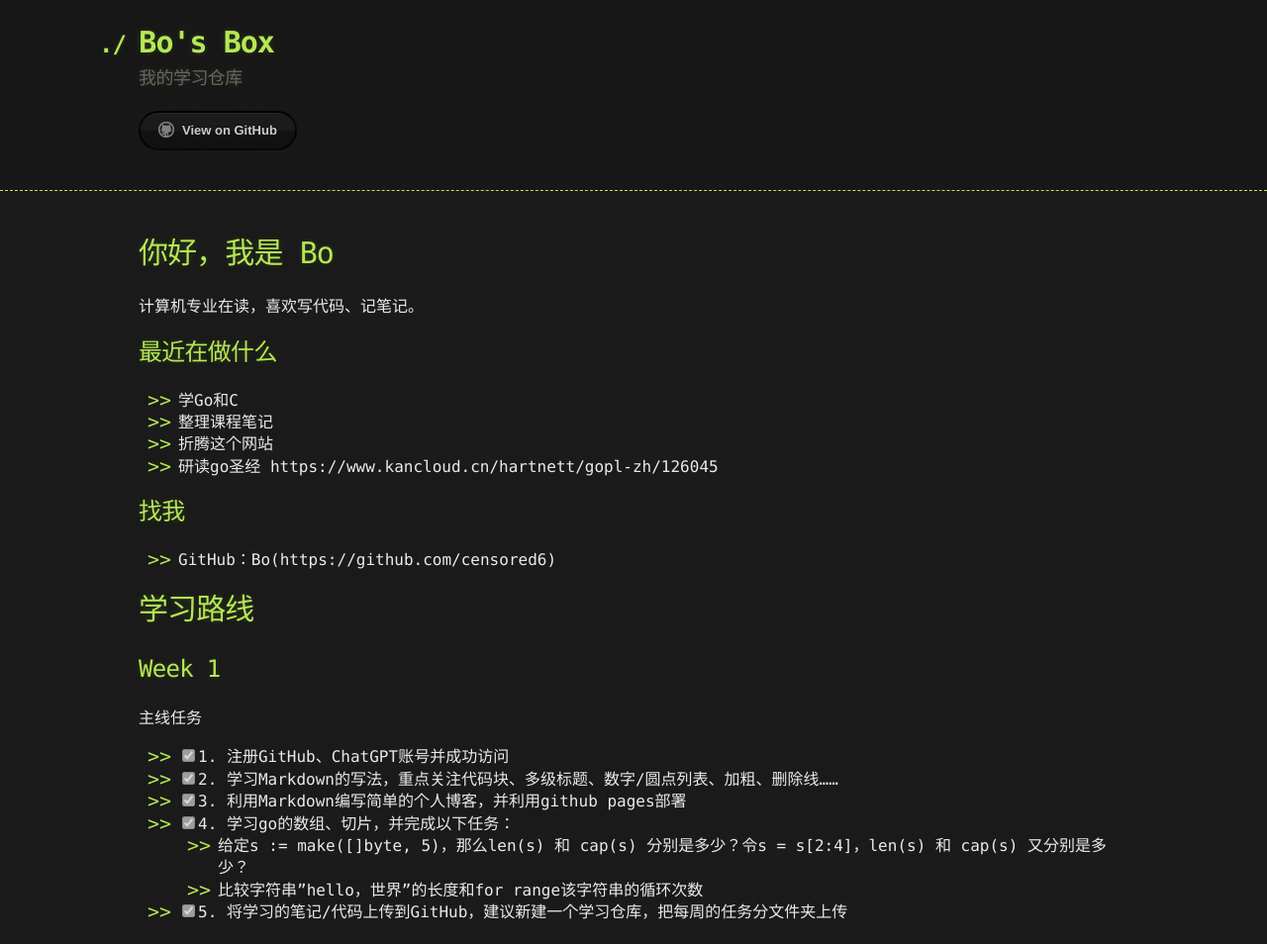
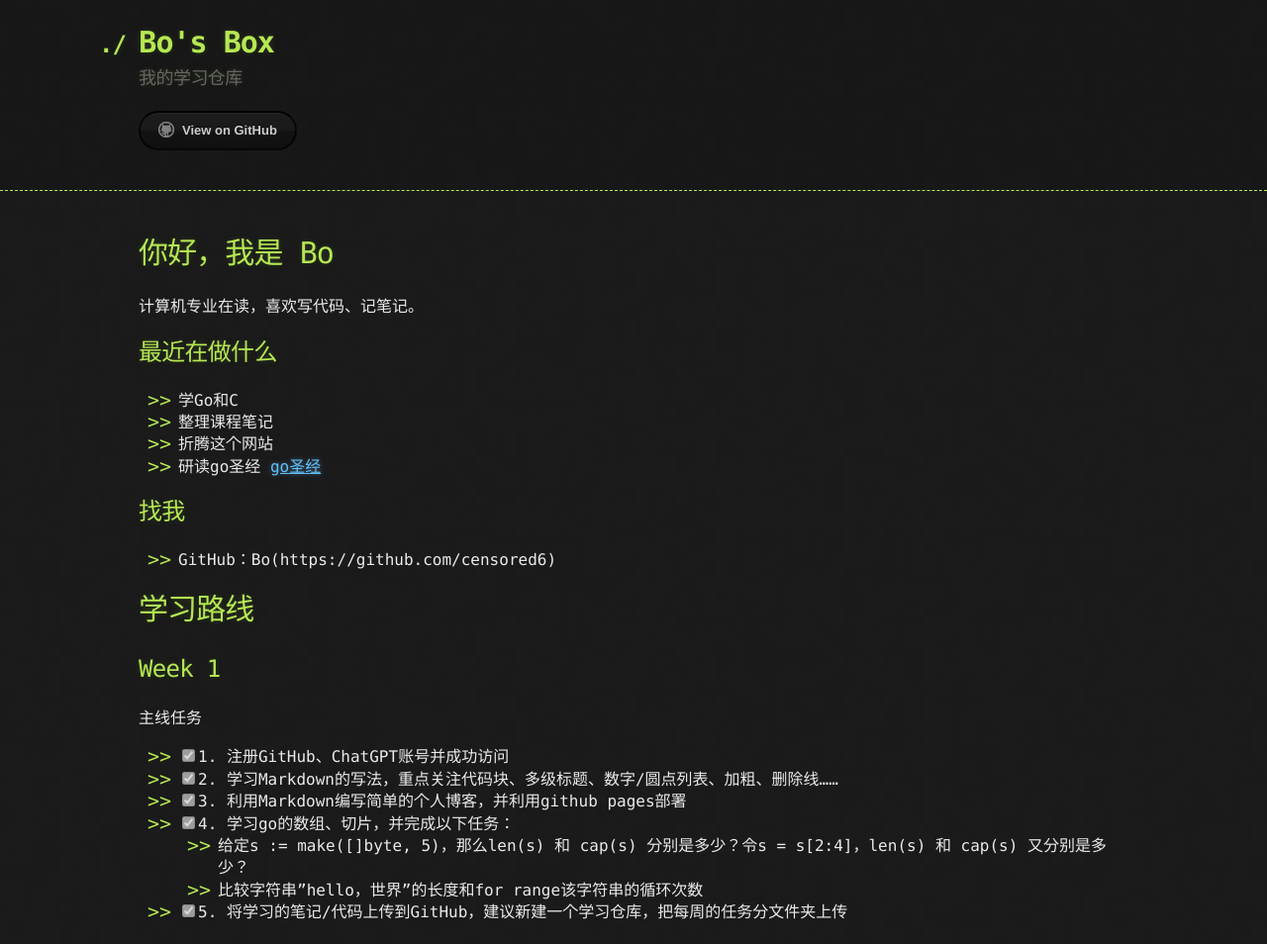
Before and after one commit to CENSORED6/CENSORED6.github.io, a Jekyll site: the page built from index.md, in a window 1280 px wide. Shown: the whole page at 99% size. Built offline with Jekyll 4.4.1, drawn with Linux system fonts in a browser that asks for light colours; our own code applies the rules of GitHub Pages for plain Markdown files.

Commit message:
Update index.md

```diff
--- a/index.md
+++ b/index.md
@@ -11,7 +11,7 @@ layout: default
 - 学Go和C
 - 整理课程笔记
 - 折腾这个网站
-- 研读go圣经 https://www.kancloud.cn/hartnett/gopl-zh/126045
+- 研读go圣经 [go圣经](https://www.kancloud.cn/hartnett/gopl-zh/126045)
 
 ## 找我
 
```
